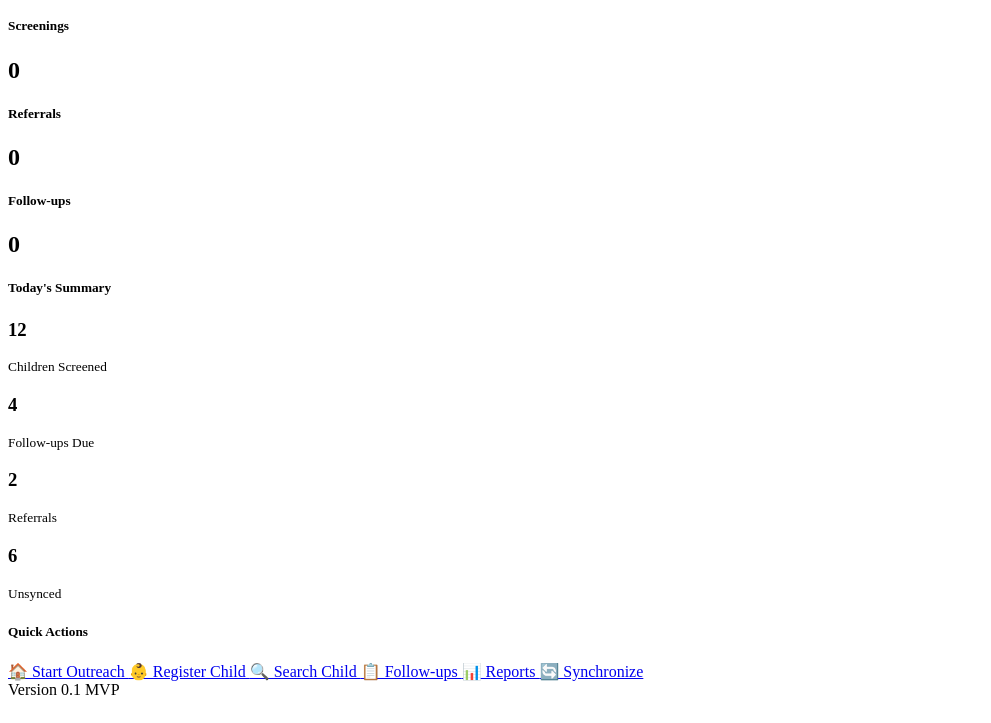
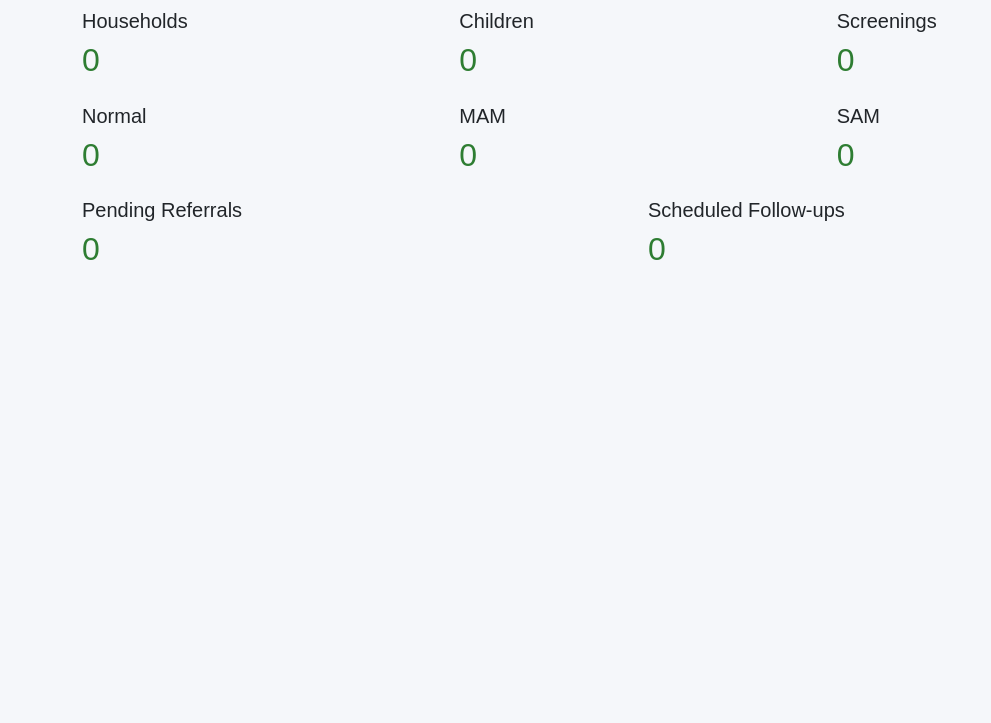
Before and after one commit to elbewhy/LafiyaTrack, a plain HTML site: page frontend/pages/dashboard.html in a window 1280 px wide. Shown: the part 77-800 px from the top of the page, without its empty margins (0-991 px from the left). Drawn offline with nearby package versions, Linux system fonts and the light colour scheme.

Commit message:
Refactor dashboard HTML structure and content

```diff
--- a/frontend/pages/dashboard.html
+++ b/frontend/pages/dashboard.html
@@ -1,138 +1,92 @@
-<div class="card">
+<!DOCTYPE html>
+<html lang="en">
 
-<h5>Children</h5>
+<head>
 
-<h2 id="childrenCount">0</h2>
+    <meta charset="UTF-8">
+    <meta name="viewport" content="width=device-width, initial-scale=1.0">
 
+    <title>LafiyaTrack Dashboard</title>
+
+    <link href="https://cdn.jsdelivr.net/npm/bootstrap@5.3.7/dist/css/bootstrap.min.css" rel="stylesheet">
+
+    <link rel="stylesheet" href="../css/dashboard.css">
+
+</head>
+
+<body>
+
+<div class="container py-4">
+
+    <h2 class="mb-4">
+        Community Health Dashboard
+    </h2>
+
+    <div class="row g-3">
+
+        <div class="col-md-4">
+            <div class="dashboard-card">
+                <h5>Households</h5>
+                <h2 id="householdsCount">0</h2>
+            </div>
         </div>
 
-<div class="card">
-
-<h5>Screenings</h5>
-
-<h2 id="screeningCount">0</h2>
-
+        <div class="col-md-4">
+            <div class="dashboard-card">
+                <h5>Children</h5>
+                <h2 id="childrenCount">0</h2>
+            </div>
         </div>
 
-<div class="card">
-
-<h5>Referrals</h5>
-
-<h2 id="referralCount">0</h2>
-
+        <div class="col-md-4">
+            <div class="dashboard-card">
+                <h5>Screenings</h5>
+                <h2 id="screeningsCount">0</h2>
+            </div>
         </div>
 
-<div class="card">
-
-<h5>Follow-ups</h5>
-
-<h2 id="followupCount">0</h2>
-
+        <div class="col-md-4">
+            <div class="dashboard-card success">
+                <h5>Normal</h5>
+                <h2 id="normalCount">0</h2>
             </div>
-</p>
-
-<div class="card shadow-sm p-3 mb-4">
-
-<h5>Today's Summary</h5>
-
-<div class="row text-center">
-
-<div class="col-6 mb-3">
-
-<h3>12</h3>
-
-<small>Children Screened</small>
-
         </div>
 
-<div class="col-6 mb-3">
-
-<h3>4</h3>
-
-<small>Follow-ups Due</small>
-
+        <div class="col-md-4">
+            <div class="dashboard-card warning">
+                <h5>MAM</h5>
+                <h2 id="mamCount">0</h2>
+            </div>
         </div>
 
-<div class="col-6">
-
-<h3>2</h3>
-
-<small>Referrals</small>
-
+        <div class="col-md-4">
+            <div class="dashboard-card danger">
+                <h5>SAM</h5>
+                <h2 id="samCount">0</h2>
+            </div>
         </div>
 
-<div class="col-6">
+        <div class="col-md-6">
+            <div class="dashboard-card">
+                <h5>Pending Referrals</h5>
+                <h2 id="referralCount">0</h2>
+            </div>
+        </div>
 
-<h3>6</h3>
-
-<small>Unsynced</small>
-
+        <div class="col-md-6">
+            <div class="dashboard-card">
+                <h5>Scheduled Follow-ups</h5>
+                <h2 id="followupCount">0</h2>
+            </div>
         </div>
 
     </div>
 
 </div>
 
-<h5>
-
-Quick Actions
-
-</h5>
-
-<div class="d-grid gap-2">
-
-<a class="btn btn-success" href="outreach.html">
-
-🏠 Start Outreach
-
-</a>
-
-<a class="btn btn-outline-success" href="register-child.html">
-
-👶 Register Child
-
-</a>
-
-<a class="btn btn-outline-success" href="child-profile.html">
-
-🔍 Search Child
-
-</a>
-
-<a class="btn btn-outline-success" href="followups.html">
-
-📋 Follow-ups
-
-</a>
-
-<a class="btn btn-outline-success" href="reports.html">
-
-📊 Reports
-
-</a>
-
-<a class="btn btn-outline-primary" href="#">
-
-🔄 Synchronize
-
-</a>
-
-</div>
-
-<div class="text-center mt-4 text-muted">
-
-Version 0.1 MVP
-
-</div>
-
-</div>
-
+<script src="../js/services/storage.js"></script>
 <script src="../js/dashboard.js"></script>
 
 </body>
 
 </html>
-
-<script src="../js/services/storage.js"></script>
-
-<script src="../js/dashboard.js"></script>
```
Lines whose indentation alone changed are shown as unchanged.
